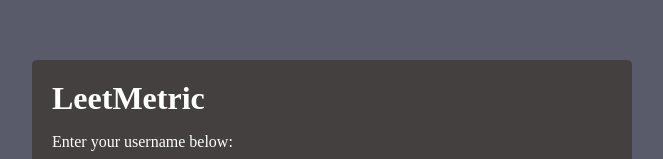
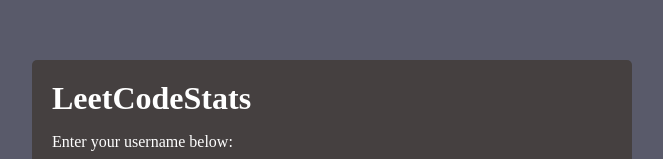
Before and after one commit to vaish9825/LeetCodeStats, a plain HTML site: page index.html in a window 1280 px wide. Shown: the part 163-322 px from the top of the page, without its empty margins (308-971 px from the left). Drawn offline with Linux system fonts and the light colour scheme.

Commit message:
Update index.html

```diff
--- a/index.html
+++ b/index.html
@@ -12,7 +12,7 @@
         <!-- heading
         user
         stats -->
-        <h1>LeetMetric</h1>
+        <h1>LeetCodeStats</h1>
 
         <div class="user-container">
             <p>Enter your username below:</p>
```
